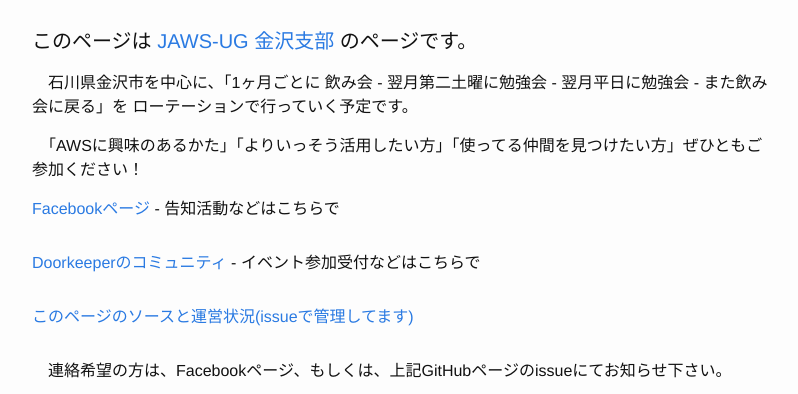
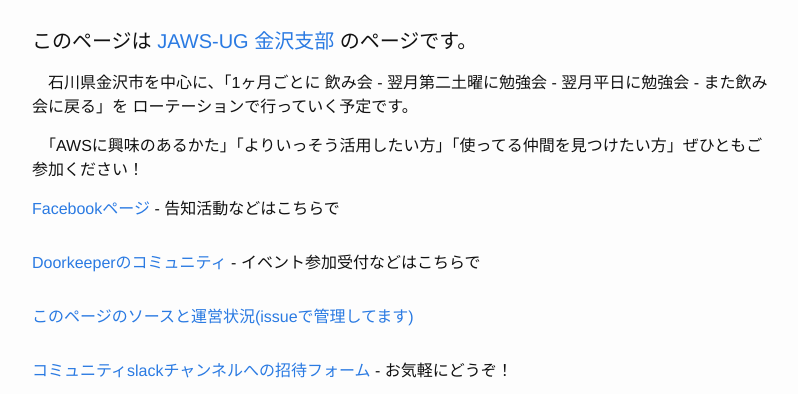
Before and after one commit to jaws-ug-kanazawa/jaws-ug-kanazawa.github.io, a Jekyll site: the page built from index.html, in a window 1280 px wide, cut to the strip 104-498 px from the top of the page. Shown: the whole strip, without its empty margins (238-1036 px from the left). Built offline with Jekyll 4.4.1, drawn with Linux system fonts in a browser that asks for light colours.

Commit message:
Update index.html

```diff
--- a/index.html
+++ b/index.html
@@ -16,7 +16,7 @@
     <li><a href="https://jawsug-kanazawa.doorkeeper.jp">Doorkeeperのコミュニティ</a> - イベント参加受付などはこちらで</li>
     <!-- <li><a href="http://bit.ly/jawsug-kanazawa-tasks">本会の運営状況(タスク管理サービス)</a></li> いったん GitHubで -->
     <li><a href="https://github.com/jaws-ug-kanazawa/jaws-ug-kanazawa.github.io">このページのソースと運営状況(issueで管理してます)</a></li>
-    <li></li>
+    <li><a href="http://bit.ly/jawsug-kanazawa-slack">コミュニティslackチャンネルへの招待フォーム</a> - お気軽にどうぞ！</li>
   </ul>
 
   <p>
```
